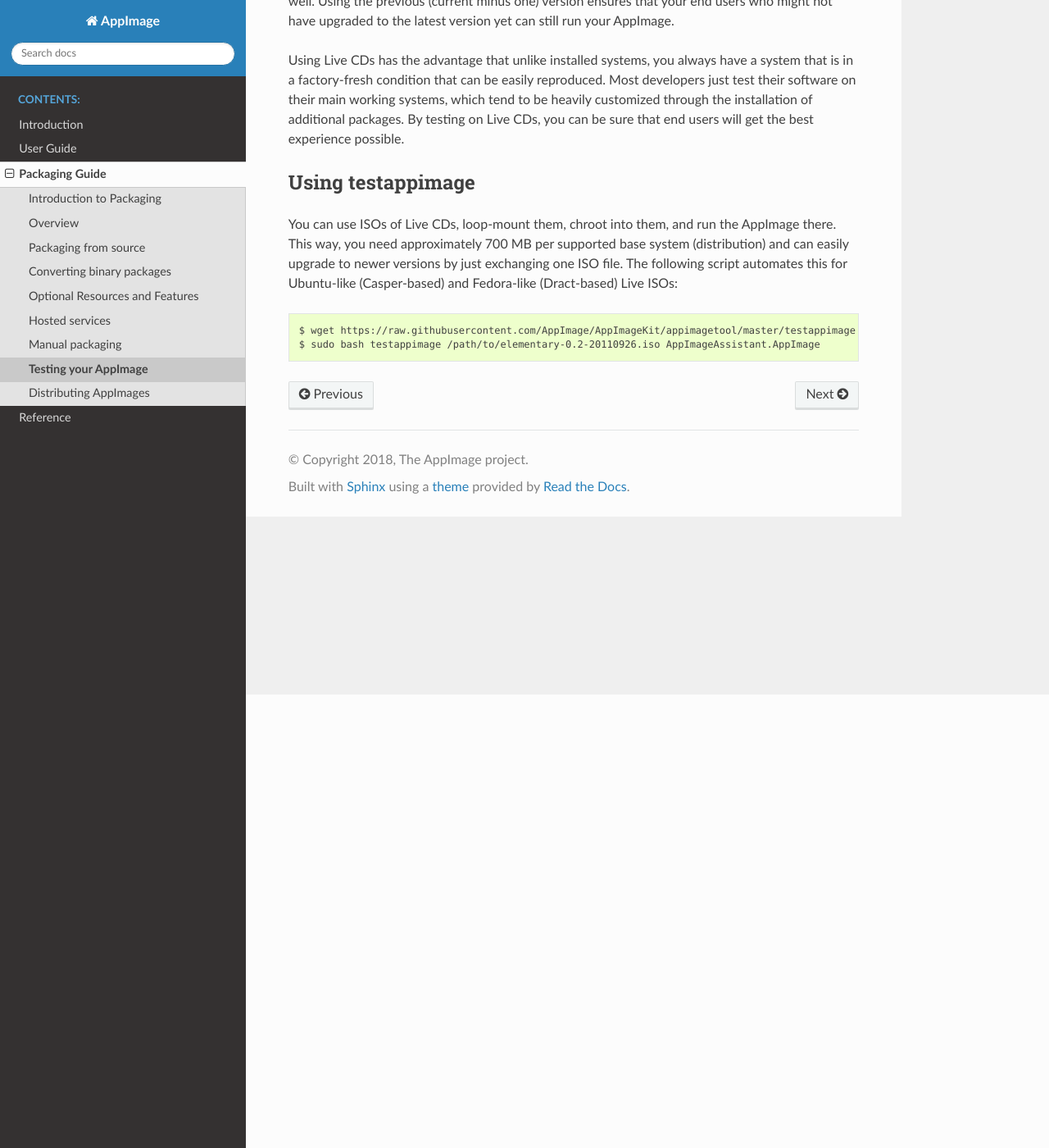
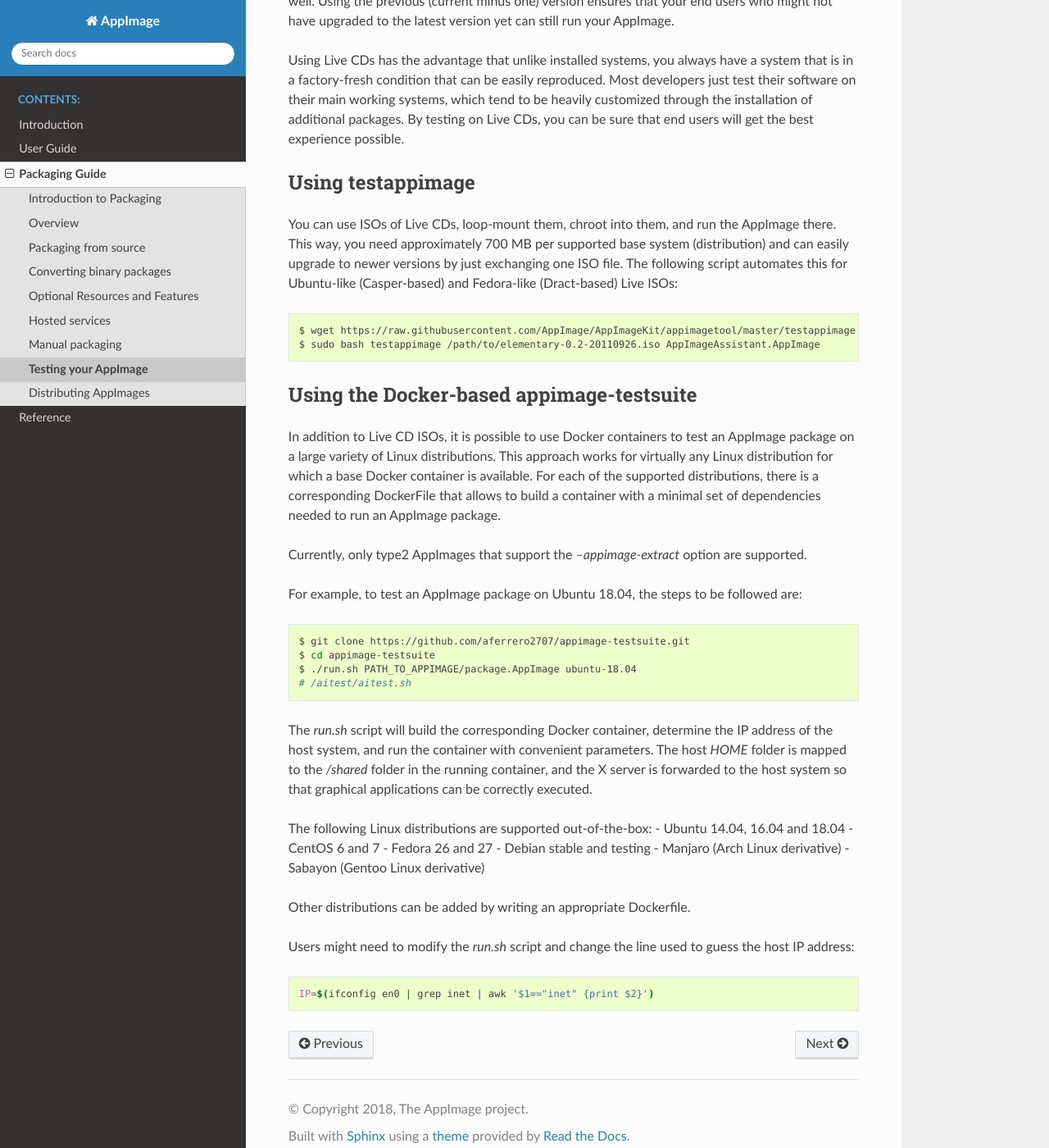
Before and after one commit to AppImage/docs.appimage.org, a Sphinx documentation site: the page built from source/packaging-guide/testing.rst, in a window 1280 px wide and 1400 px high, scrolled down 553 px. Shown: the whole window at 82% size. Built offline with Sphinx 7.4.7 and the Read the Docs theme 2.0.0, drawn with Linux system fonts in a browser that asks for light colours.

Commit message:
Added section about appimage-testsuite

```diff
--- a/source/packaging-guide/testing.rst
+++ b/source/packaging-guide/testing.rst
@@ -22,3 +22,38 @@
 
    $ wget https://raw.githubusercontent.com/AppImage/AppImageKit/appimagetool/master/testappimage
    $ sudo bash testappimage /path/to/elementary-0.2-20110926.iso AppImageAssistant.AppImage
+
+
+Using the Docker-based appimage-testsuite
+-----------------------------------------
+
+In addition to Live CD ISOs, it is possible to use Docker containers to test an AppImage package on a large variety of Linux distributions. This approach works for virtually any Linux distribution for which a base Docker container is available. For each of the supported distributions, there is a corresponding DockerFile that allows to build a container with a minimal set of dependencies needed to run an AppImage package.
+
+Currently, only type2 AppImages that support the `--appimage-extract` option are supported.
+
+For example, to test an AppImage package on Ubuntu 18.04, the steps to be followed are:
+
+.. code-block:: shell
+
+   $ git clone https://github.com/aferrero2707/appimage-testsuite.git
+   $ cd appimage-testsuite
+   $ ./run.sh PATH_TO_APPIMAGE/package.AppImage ubuntu-18.04
+   # /aitest/aitest.sh
+
+The `run.sh` script will build the corresponding Docker container, determine the IP address of the host system, and run the container with convenient parameters. The host `HOME` folder is mapped to the `/shared` folder in the running container, and the X server is forwarded to the host system so that graphical applications can be correctly executed.
+
+The following Linux distributions are supported out-of-the-box:
+- Ubuntu 14.04, 16.04 and 18.04
+- CentOS 6 and 7
+- Fedora 26 and 27
+- Debian stable and testing
+- Manjaro (Arch Linux derivative)
+- Sabayon (Gentoo Linux derivative)
+
+Other distributions can be added by writing an appropriate Dockerfile.
+
+Users might need to modify the `run.sh` script and change the line used to guess the host IP address:
+
+.. code-block:: shell
+
+   IP=$(ifconfig en0 | grep inet | awk '$1=="inet" {print $2}')
```
